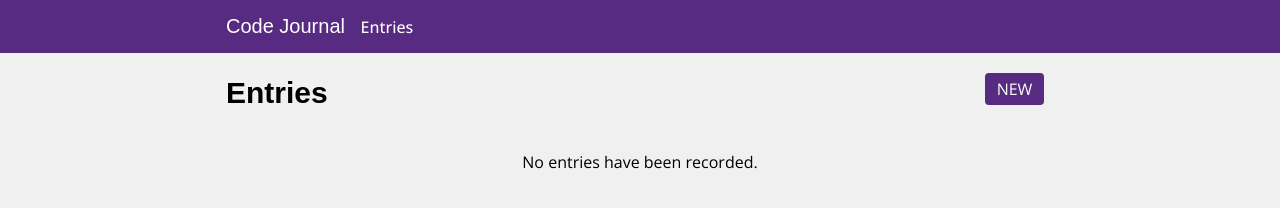
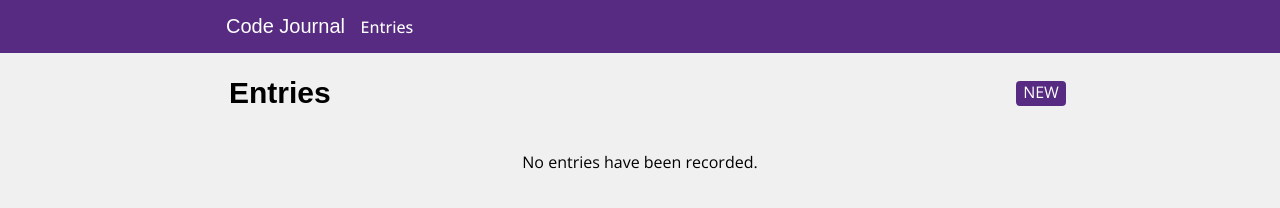
Before and after one commit to eacorcoran/code-journal, a website: page index.html in a window 1280 px wide. Both pictures are taken after a click on the link "Entries". Drawn offline with nearby package versions, Linux system fonts and the light colour scheme; a web font is replaced by a local one.

Commit message:
Completed formatting updates for issue #2.

```diff
--- a/css/layout.css
+++ b/css/layout.css
@@ -15,7 +15,8 @@
 }
 
 .column-full,
-.column-half {
+.column-half,
+.column-full-entry-headings {
   width: 100%;
 }
 
--- a/css/styles.css
+++ b/css/styles.css
@@ -1,5 +1,12 @@
+.column-full-entry-headings {
+   display: flex;
+   justify-content: space-between;
+   align-items: center;
+   padding-left: 15px;
+}
+
 body {
-  background-color: #f0f0f0;
+    background-color: #f0f0f0;
 }
 
 header {
@@ -123,18 +130,13 @@ h3 {
 
 .new-form-entry {
   background-color: #562b81;
-  width: 59px;
-  height: 32px;
-  justify-self: right;
+  width: 50px;
+  height: 25px;
   color: #fff;
   border-radius: 4px;
   text-transform: uppercase;
-  margin-top: 10px;
   text-decoration: none;
-  margin-left: 10px;
   text-align: center;
-  align-content: center;
   font-family: 'Open Sans', sans-serif;
   font-size: 16px;
-  justify-content: center;
 }
--- a/index.html
+++ b/index.html
@@ -74,15 +74,15 @@
         </form>
       </div>
       <div data-view="entries" class="hidden">
-        <div class="row">
-          <div class="column-half">
-            <h1>Entries</h1>
-          </div>
-          <div class="column-half">
-            <div class="right-align">
-              <a href="#" data-view="entry-form" class="new-form-entry">New</a>
-            </div>
-          </div>
+        <div class="column-full-entry-headings">
+          <h1>Entries</h1>
+          <a
+            style="float: right"
+            href="#"
+            data-view="entry-form"
+            class="new-form-entry"
+            >New</a
+          >
         </div>
         <div class="show-message">
           <div class="column-full">
```
